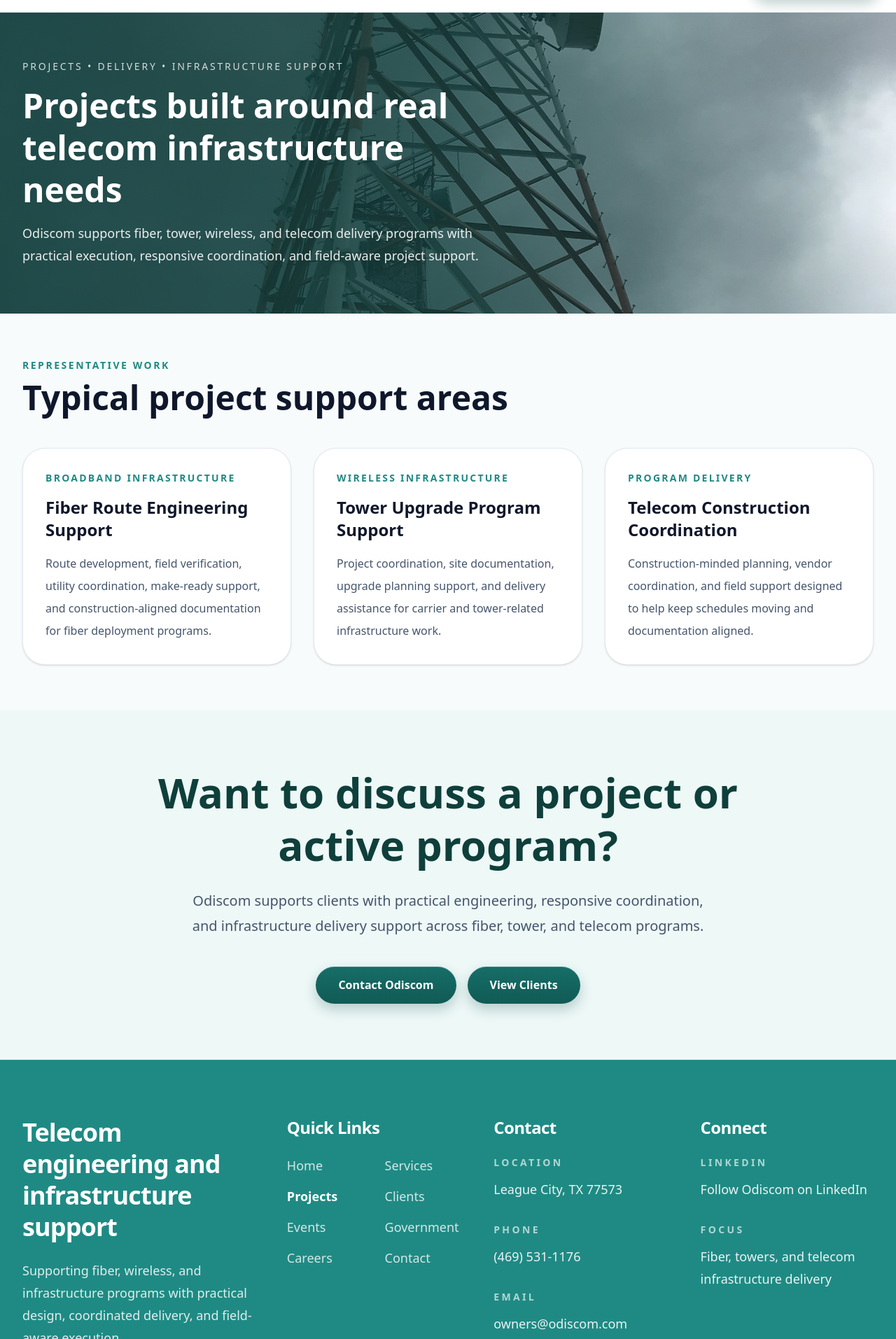
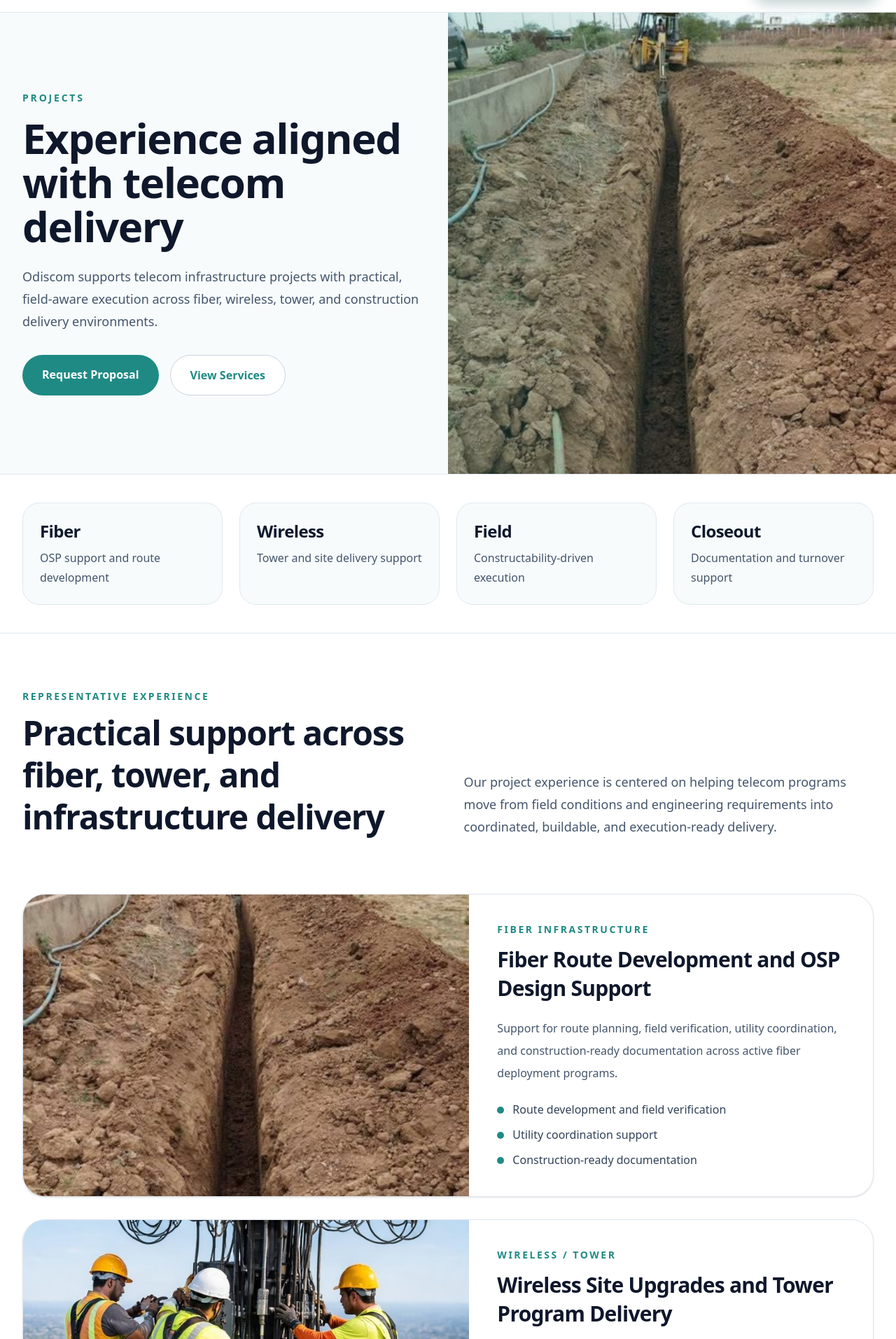
Before and after one commit to odiscom/odiscom-site, a Next.js app: page /projects in a window 1280 px wide. Shown: the part 67-1980 px from the top of the page at 70% size. Built offline with nearby package versions, Linux system fonts and the light colour scheme.

Commit message:
Build projects page

```diff
--- a/app/projects/page.tsx
+++ b/app/projects/page.tsx
@@ -1,53 +1,228 @@
 import Image from "next/image"
+import Link from "next/link"
 import BottomCta from "@/components/BottomCta"
 
-const projectCards = [
-  { title: "Fiber Route Engineering Support", market: "Broadband Infrastructure", scope: "Route development, field verification, utility coordination, make-ready support, and construction-aligned documentation for fiber deployment programs." },
-  { title: "Tower Upgrade Program Support", market: "Wireless Infrastructure", scope: "Project coordination, site documentation, upgrade planning support, and delivery assistance for carrier and tower-related infrastructure work." },
-  { title: "Telecom Construction Coordination", market: "Program Delivery", scope: "Construction-minded planning, vendor coordination, and field support designed to help keep schedules moving and documentation aligned." },
+const featuredProjects = [
+  {
+    title: "Fiber Route Development and OSP Design Support",
+    category: "Fiber Infrastructure",
+    description:
+      "Support for route planning, field verification, utility coordination, and construction-ready documentation across active fiber deployment programs.",
+    image: "/images/Fiber/trenching_pic.jpg",
+    bullets: [
+      "Route development and field verification",
+      "Utility coordination support",
+      "Construction-ready documentation",
+    ],
+  },
+  {
+    title: "Wireless Site Upgrades and Tower Program Delivery",
+    category: "Wireless / Tower",
+    description:
+      "Coordinated support for site documentation, A&E workflows, upgrade planning, and delivery execution across multi-site wireless programs.",
+    image: "/images/tower/tower-crew.jpg",
+    bullets: [
+      "Site documentation and upgrade support",
+      "A&E coordination workflows",
+      "Program delivery across multiple sites",
+    ],
+  },
+  {
+    title: "Construction Delivery Coordination for Telecom Infrastructure",
+    category: "Construction Support",
+    description:
+      "Execution-focused coordination, field support, vendor communication, and documentation flow from kickoff through closeout.",
+    image: "/images/construction/construction-crew.jpg",
+    bullets: [
+      "Execution planning and field coordination",
+      "Documentation flow and issue tracking",
+      "Closeout support and turnover readiness",
+    ],
+  },
+]
+
+const capabilityStats = [
+  { value: "Fiber", label: "OSP support and route development" },
+  { value: "Wireless", label: "Tower and site delivery support" },
+  { value: "Field", label: "Constructability-driven execution" },
+  { value: "Closeout", label: "Documentation and turnover support" },
 ]
 
 export default function ProjectsPage() {
   return (
     <main className="bg-white text-slate-900">
-      <section className="relative h-[430px] w-full overflow-hidden">
-        <Image src="/images/Towers/South_Tower.jpg" alt="Telecom infrastructure projects" fill priority className="object-cover" />
-        <div className="absolute inset-0 bg-gradient-to-r from-[#0f3f3b]/85 via-[#0f3f3b]/70 to-transparent" />
-        <div className="relative z-10 mx-auto flex h-full max-w-7xl items-center px-6 lg:px-8">
-          <div className="max-w-2xl text-white">
-            <p className="mb-4 text-sm tracking-[0.2em] text-white/80">PROJECTS • DELIVERY • INFRASTRUCTURE SUPPORT</p>
-            <h1 className="text-4xl font-semibold leading-tight md:text-5xl">Projects built around real telecom infrastructure needs</h1>
-            <p className="mt-4 text-lg leading-8 text-white/90">
-              Odiscom supports fiber, tower, wireless, and telecom delivery programs with practical execution, responsive coordination, and field-aware project support.
-            </p>
+      {/* HERO */}
+      <section className="border-b border-slate-200 bg-[#f7fbfb]">
+        <div className="mx-auto grid max-w-7xl overflow-hidden lg:min-h-[620px] lg:grid-cols-2">
+          <div className="flex items-center px-6 py-20 lg:px-8 lg:py-28">
+            <div className="max-w-2xl">
+              <p className="text-sm font-semibold uppercase tracking-[0.2em] text-[#1f8a84]">
+                Projects
+              </p>
+
+              <h1 className="mt-4 text-4xl font-semibold leading-[1.05] tracking-tight md:text-6xl">
+                Experience aligned
+                <br className="hidden md:block" />
+                with telecom delivery
+              </h1>
+
+              <p className="mt-6 text-lg leading-8 text-slate-600">
+                Odiscom supports telecom infrastructure projects with practical,
+                field-aware execution across fiber, wireless, tower, and
+                construction delivery environments.
+              </p>
+
+              <div className="mt-8 flex flex-wrap gap-4">
+                <Link
+                  href="/contact"
+                  className="rounded-full bg-[#1f8a84] px-7 py-4 font-semibold text-white transition hover:bg-[#18716c]"
+                >
+                  Request Proposal
+                </Link>
+
+                <Link
+                  href="/services"
+                  className="rounded-full border border-slate-300 bg-white px-7 py-4 font-semibold text-[#1f8a84] transition hover:bg-[#f0f7f7]"
+                >
+                  View Services
+                </Link>
+              </div>
+            </div>
+          </div>
+
+          <div className="relative min-h-[320px] lg:min-h-full">
+            <Image
+              src="/images/Fiber/trenching_pic.jpg"
+              alt="Telecom infrastructure field work"
+              fill
+              className="object-cover"
+              priority
+            />
+            <div className="absolute inset-0 bg-gradient-to-l from-transparent to-[#1f8a84]/25" />
           </div>
         </div>
       </section>
 
-      <section className="bg-[#f7fbfb]">
-        <div className="mx-auto max-w-7xl px-6 py-16 lg:px-8">
-          <div className="mb-12 max-w-3xl">
-            <p className="text-sm font-semibold uppercase tracking-[0.18em] text-[#1f8a84]">Representative Work</p>
-            <h2 className="mt-3 text-3xl font-semibold md:text-5xl">Typical project support areas</h2>
-          </div>
-
-          <div className="grid gap-8 md:grid-cols-2 xl:grid-cols-3">
-            {projectCards.map((project) => (
-              <div key={project.title} className="rounded-[2rem] border border-slate-200 bg-white p-8 shadow-sm transition hover:-translate-y-1 hover:shadow-md">
-                <p className="text-sm font-semibold uppercase tracking-[0.16em] text-[#1f8a84]">{project.market}</p>
-                <h3 className="mt-4 text-2xl font-semibold">{project.title}</h3>
-                <p className="mt-4 leading-8 text-slate-600">{project.scope}</p>
+      {/* STATS */}
+      <section className="border-b border-slate-200 bg-white">
+        <div className="mx-auto max-w-7xl px-6 py-10 lg:px-8">
+          <div className="grid gap-6 md:grid-cols-2 lg:grid-cols-4">
+            {capabilityStats.map((stat) => (
+              <div
+                key={stat.value}
+                className="rounded-[1.5rem] border border-slate-200 bg-[#f7fbfb] p-6"
+              >
+                <p className="text-2xl font-semibold tracking-tight text-slate-900">
+                  {stat.value}
+                </p>
+                <p className="mt-2 leading-7 text-slate-600">{stat.label}</p>
               </div>
             ))}
           </div>
         </div>
       </section>
 
+      {/* INTRO */}
+      <section className="mx-auto max-w-7xl px-6 py-20 lg:px-8">
+        <div className="grid gap-10 lg:grid-cols-[0.95fr_1.05fr] lg:items-end">
+          <div className="max-w-2xl">
+            <p className="text-sm font-semibold uppercase tracking-[0.18em] text-[#1f8a84]">
+              Representative Experience
+            </p>
+
+            <h2 className="mt-3 text-3xl font-semibold leading-tight tracking-tight md:text-5xl">
+              Practical support across fiber, tower, and infrastructure delivery
+            </h2>
+          </div>
+
+          <div className="lg:pl-8">
+            <p className="text-lg leading-8 text-slate-600">
+              Our project experience is centered on helping telecom programs move
+              from field conditions and engineering requirements into coordinated,
+              buildable, and execution-ready delivery.
+            </p>
+          </div>
+        </div>
+      </section>
+
+      {/* PROJECT CARDS */}
+      <section className="mx-auto max-w-7xl px-6 pb-20 lg:px-8">
+        <div className="grid gap-8">
+          {featuredProjects.map((project) => (
+            <article
+              key={project.title}
+              className="overflow-hidden rounded-[2rem] border border-slate-200 bg-white shadow-sm"
+            >
+              <div className="grid lg:grid-cols-[1.05fr_.95fr]">
+                <div className="relative min-h-[280px]">
+                  <Image
+                    src={project.image}
+                    alt={project.title}
+                    fill
+                    className="object-cover"
+                  />
+                </div>
+
+                <div className="flex items-center p-8 lg:p-10">
+                  <div>
+                    <p className="text-sm font-semibold uppercase tracking-[0.18em] text-[#1f8a84]">
+                      {project.category}
+                    </p>
+
+                    <h3 className="mt-3 text-2xl font-semibold leading-snug tracking-tight text-slate-900 md:text-3xl">
+                      {project.title}
+                    </h3>
+
+                    <p className="mt-5 leading-8 text-slate-600">
+                      {project.description}
+                    </p>
+
+                    <ul className="mt-6 space-y-3">
+                      {project.bullets.map((bullet) => (
+                        <li key={bullet} className="flex items-start gap-3">
+                          <span className="mt-2 h-2.5 w-2.5 rounded-full bg-[#1f8a84]" />
+                          <span className="text-slate-700">{bullet}</span>
+                        </li>
+                      ))}
+                    </ul>
+                  </div>
+                </div>
+              </div>
+            </article>
+          ))}
+        </div>
+      </section>
+
+      {/* APPROACH */}
+      <section className="bg-[#f7fbfb] py-20">
+        <div className="mx-auto grid max-w-7xl gap-10 px-6 lg:grid-cols-[1fr_1fr] lg:px-8">
+          <div>
+            <p className="text-sm font-semibold uppercase tracking-[0.18em] text-[#1f8a84]">
+              How we support projects
+            </p>
+            <h2 className="mt-3 text-3xl font-semibold leading-tight tracking-tight text-slate-900 md:text-5xl">
+              Grounded in field conditions and delivery realities
+            </h2>
+          </div>
+
+          <div className="space-y-5 text-lg leading-8 text-slate-600">
+            <p>
+              Odiscom brings a practical delivery mindset to telecom
+              infrastructure programs, with support shaped around what teams need
+              in the field, not just what looks good on paper.
+            </p>
+            <p>
+              Our work helps bridge the gap between engineering, field
+              verification, coordination, and execution so clients can move
+              projects forward with greater clarity and fewer avoidable delays.
+            </p>
+          </div>
+        </div>
+      </section>
+
       <BottomCta
-        title="Want to discuss a project or active program?"
-        description="Odiscom supports clients with practical engineering, responsive coordination, and infrastructure delivery support across fiber, tower, and telecom programs."
-        secondaryHref="/clients"
-        secondaryLabel="View Clients"
+        title="Need support on an active telecom project?"
+        description="Tell us about your program, your delivery timeline, and where you need practical engineering or field support."
       />
     </main>
   )
```
